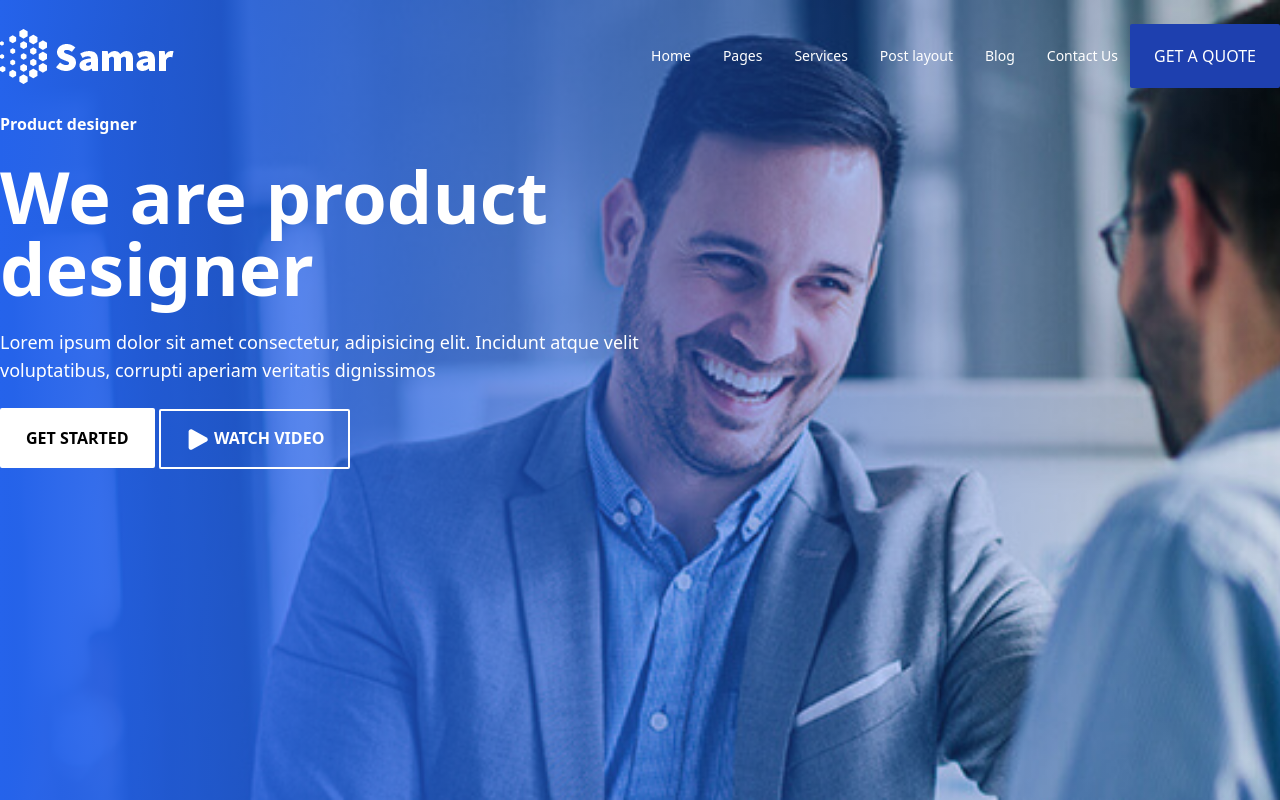
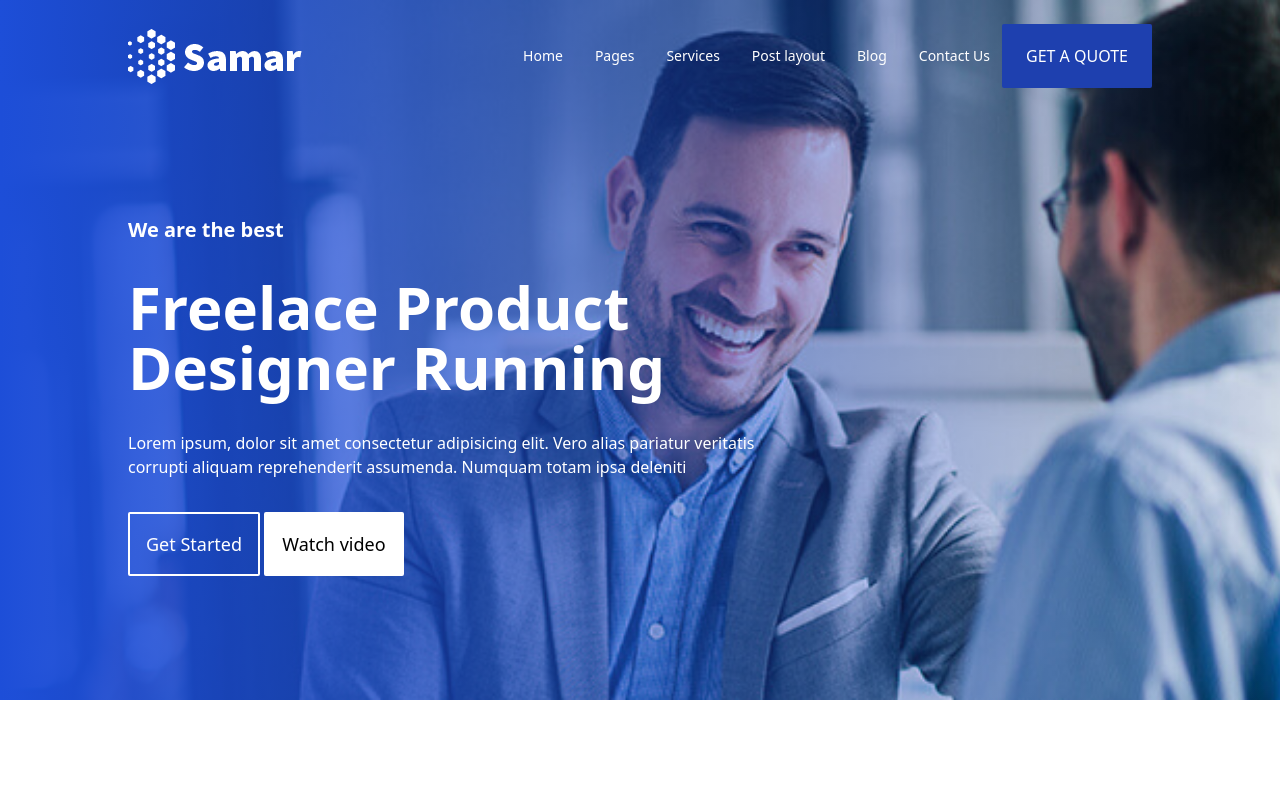
Before and after one commit to gasanashema/samar-web, a website: page html/index.html in a window 1280 px wide. Drawn offline with Linux system fonts and the light colour scheme.

Commit message:
main section added

```diff
--- a/html/index.html
+++ b/html/index.html
@@ -11,17 +11,19 @@
 </head>
 
 <body class="w-full">
-    <div class="w-full h-screen top-0 bg-cover bg-center before:bg-no-repeat before:bg-gradient-to-r before:from-blue-600 before:to-transparent before:absolute before:top-0 before:left-0 before:w-full before:h-full before:content-['']"
+    <div class="flex flex-col relative w-full">
+
+        <div class="w-full 2xl:h-[1000px] xl:h-[700px] lg:h-[800px] bg-cover bg-center before:bg-no-repeat before:bg-gradient-to-r before:from-blue-700 before:to-transparent before:absolute before:top-0 before:left-0 before:w-full 2xl:before:h-[1000px] xl:before:h-[700px] lg:before:h-[800px] before:content-['']"
             style="background-image: url(../images/pics/pic5.jpg);">
-        <div class="flex flex-col">
             <!-- header -->
-            <div class="max-w-7xl xl:container xl:mx-auto md:mx-[5%] mx-[5%] z-10  py-6">
+            <div class="max-w-7xl xl:max-w-full xl:mx-[10%] md:mx-[5%] mx-[5%] z-10  py-6 sticky">
+
                 <div class="flex  w-full justify-between items-center ">
                     <div class="flex items-center">
                         <img src="../images/logos/logo-white.png" class="h-10 md:h-full" alt="">
                     </div>
                     <div class="flex lg:space-x-3 justify-end content-end">
-                        <ul class="hidden lg:flex flex-row text-white text-sm space-x-8 font-medium items-center  ">
+                        <ul class="lg:flex flex-row text-white text-sm space-x-8 font-medium items-center hidden ">
                             <li>Home</li>
                             <li>Pages</li>
                             <li>Services</li>
@@ -39,8 +41,7 @@
                 </div>
         </div>
         <!-- mobile menu -->
-            <div
-                class=" left-0 top-0 bg-white z-10 absolute h-screen md:w-[35%] w-[70%] flex flex-col px-[20px] pt-[25px] hidden">
+        <div class=" left-0 top-0 bg-white z-10 absolute h-screen md:w-[35%] w-[70%] flex flex-col px-[20px] pt-[25px] hidden">
             <div class="flex items-center mb-6">
                 <img src="../images/logos/logo-5.png" class="h-10 md:h-full" alt="">
             </div>
@@ -61,23 +62,22 @@
              </ul> -->
         </div>
         <!-- main section -->
-            <div class="relative container xl:mx-auto ml-[5%] pt-60px">
-                <div class="xl:w-[50%] w-full space-y-6">
-                    <h3 class="text-white font-semibold text-base">Product designer</h3>
-                    <h1 class="text-white font-extrabold xl:text-7xl text-5xl">We are product designer</h1>
-                    <p class="text-white xl:text-lg">Lorem ipsum dolor sit amet consectetur, adipisicing elit. Incidunt
-                        atque velit voluptatibus, corrupti aperiam veritatis dignissimos </p>
 
-                    <button class="border-2 border-white bg-white uppercase px-6 py-4 font-semibold rounded-sm">Get
-                        Started</button>
-                    <button
-                        class="border-2 border-white bg-transparent text-white uppercase px-6 py-[15px] font-semibold rounded-sm"><img
-                            src="../images/icons/play-icon.svg" class="w-fit h-fit inline" alt=""> Watch Video </button>
+            <!-- main section -->
+            <div class="max-w-7xl xl:max-w-full xl:mx-[10%] md:mx-[5%] mx-[5%] 2xl:py-6 xl:py-2">
+                <div class="flex flex-col relative h-auto 2xl:w-1/2 xl:w-[65%]  2xl:py-44 xl:py-24 2xl:space-y-[7%] xl:space-y-[5%]">
+                    <h3 class="font-bold xl:text-xl text-white">We are the best</h3>
+                    <h1 class="2xl:text-7xl xl:text-6xl font-bold capitalize text-white my-4">freelace product designer running</h1>
+                    <p class="text-white 2xl:text-2xl">Lorem ipsum, dolor sit amet consectetur adipisicing elit. Vero alias pariatur veritatis corrupti aliquam reprehenderit assumenda. Numquam totam ipsa deleniti </p>
+                    <div class="">
+                        <button class="border-2 bg-transparent border-white px-4 py-4 w-fit text-lg text-white rounded-sm">Get Started</button>
+                        <button class="border-2 bg-white border-white px-4 py-4 w-fit text-lg text-black rounded-sm">Watch video</button>
 
                     </div>
-            </div>
+
                 </div>
 
+         </div>
     </div>
 
 </body>
```
Also changed, not shown: src/output.css. Lines whose indentation alone changed are shown as unchanged.
